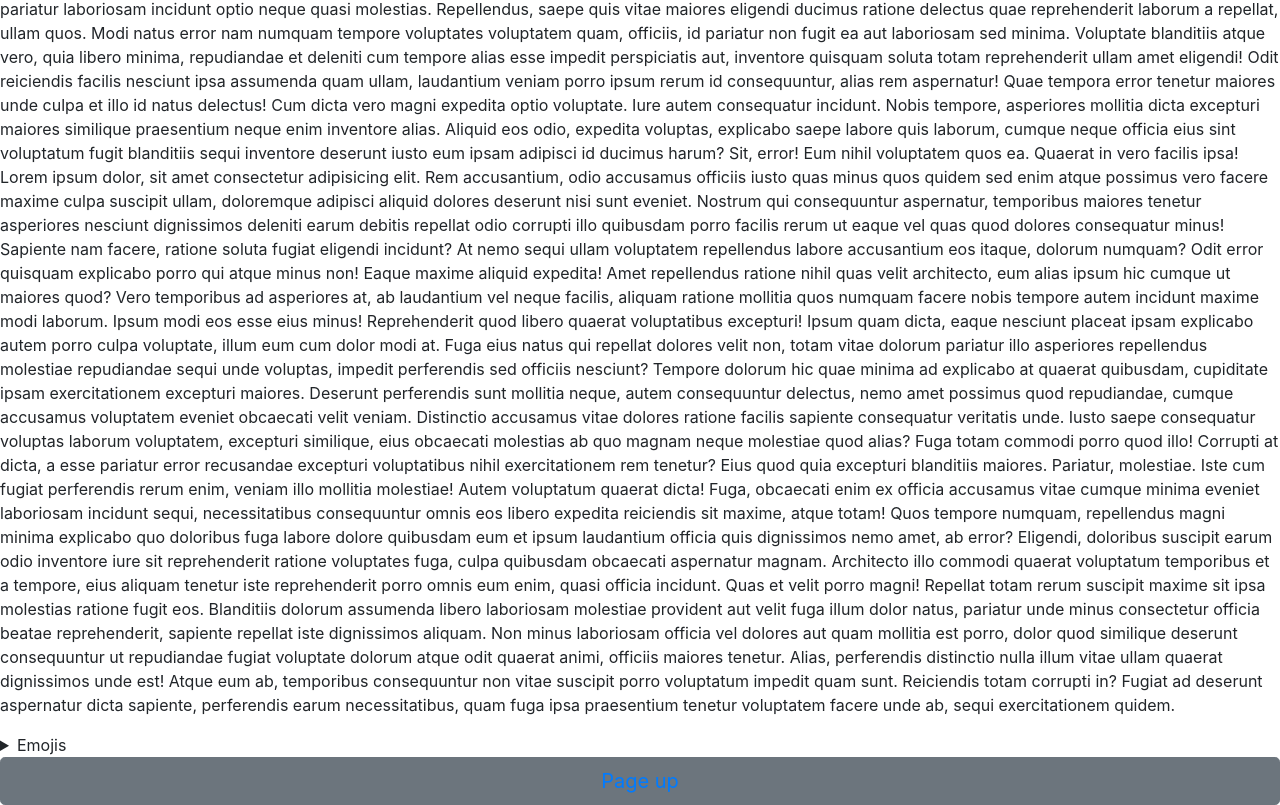
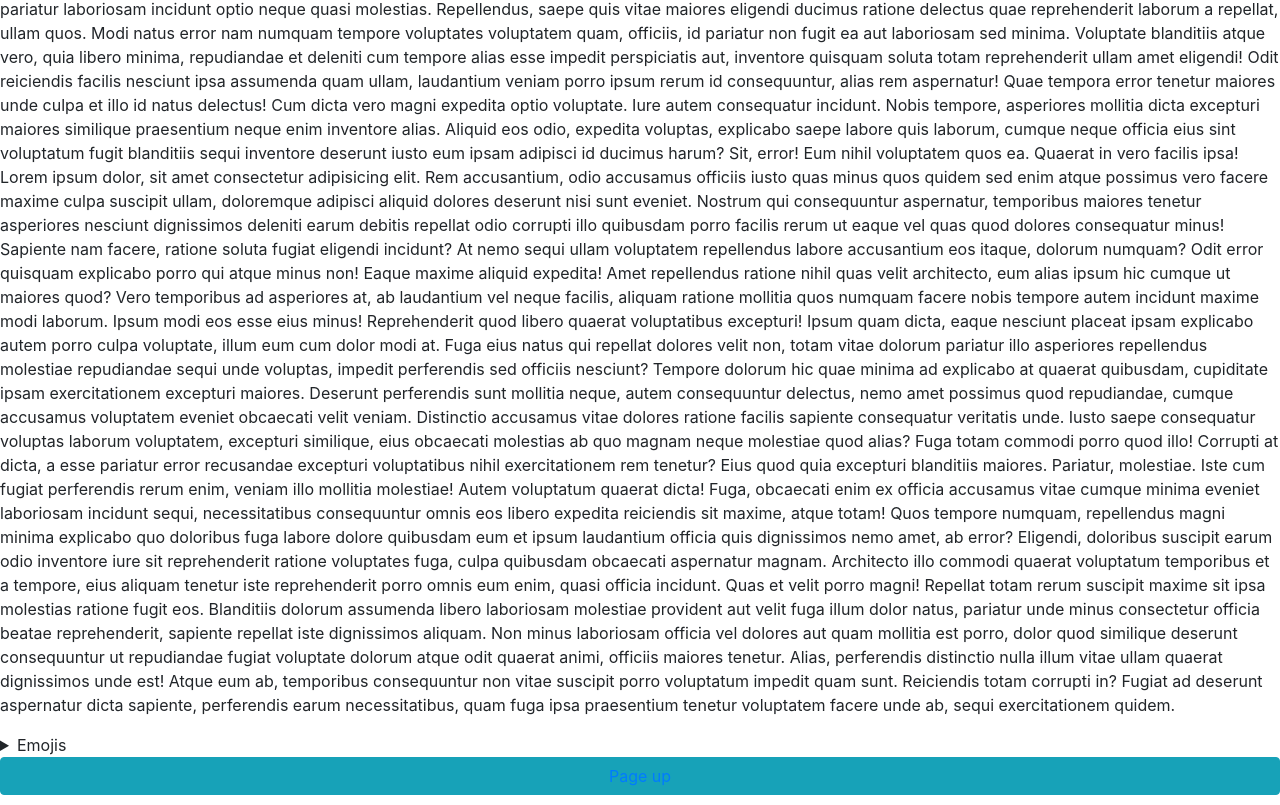
Before and after one commit to ncbecker/html-playground, a plain HTML site: page index.html in a window 1280 px wide. Shown: the part 3554-4359 px from the top of the page. Drawn offline with nearby package versions, Linux system fonts and the light colour scheme.

```diff
--- a/index.html
+++ b/index.html
@@ -404,7 +404,7 @@
       <summary>Emojis</summary>
       Something small enough to escape casual notice. &#x1F600; &#x1F41F; 😃😃
     </details>
-    <button type="button" class="btn btn-secondary btn-lg btn-block">
+    <button type="button" class="btn btn-info btn-block">
       <a href="#top">Page up</a>
     </button>
     <!-- <p><a href="#top">Page up</a></p> -->
```
